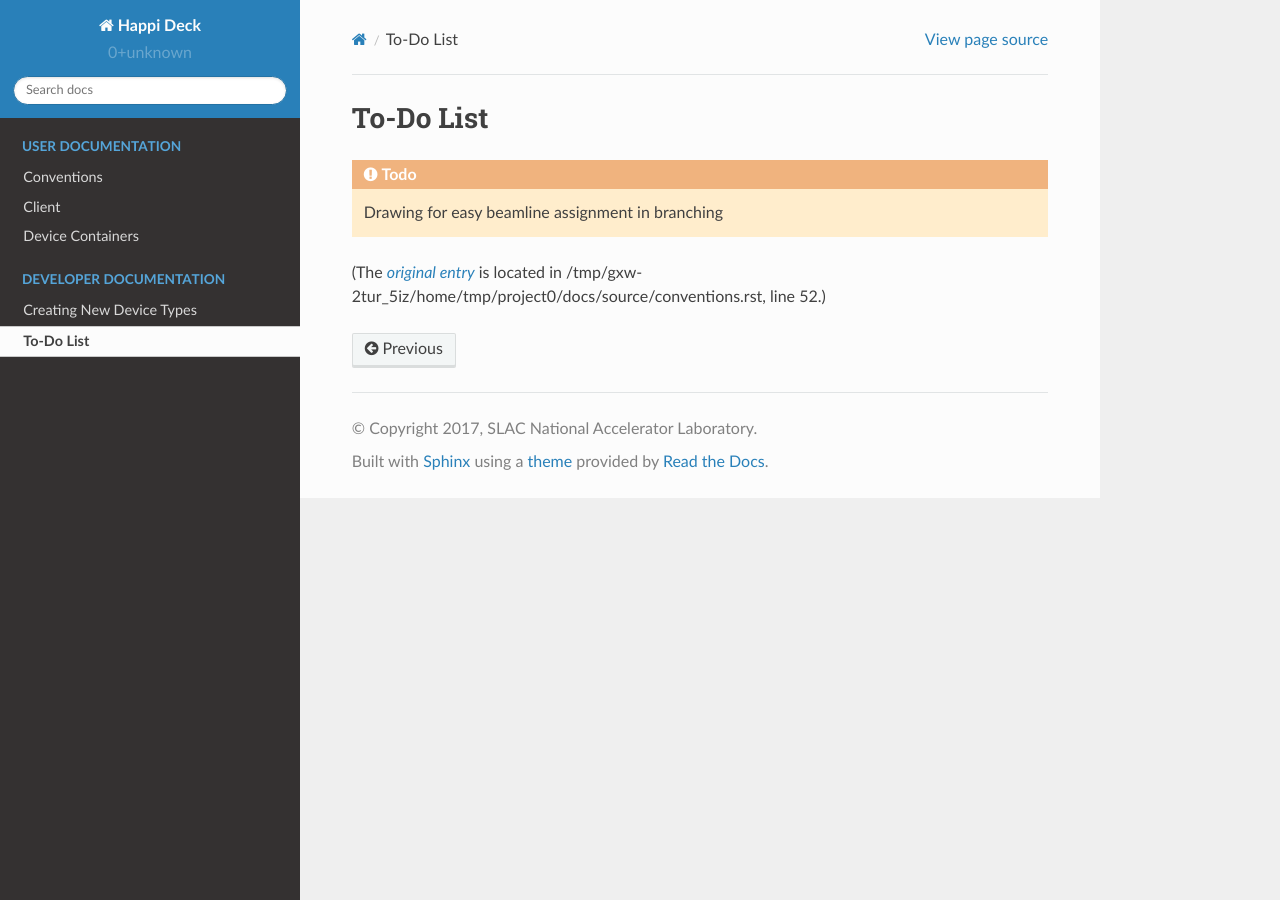
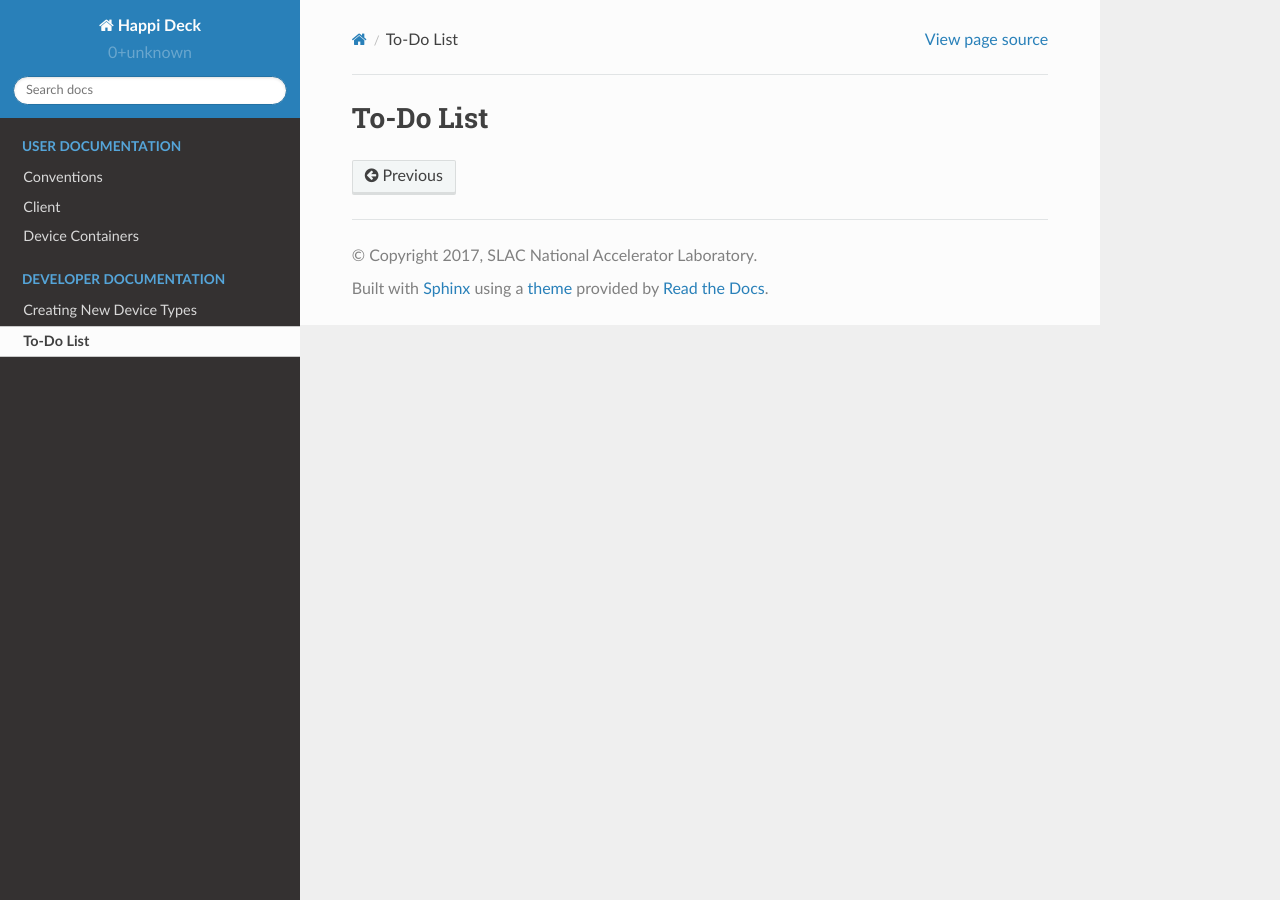
Before and after one commit to pcdshub/happi, a Sphinx documentation site: the page built from docs/source/todo.rst, in a window 1280 px wide. Built offline with Sphinx 7.4.7 and the Read the Docs theme 2.0.0, drawn with Linux system fonts in a browser that asks for light colours; part of the change alters nothing that is shown.

```diff
--- a/docs/source/conventions.rst
+++ b/docs/source/conventions.rst
@@ -49,10 +49,6 @@ following beamline names for the branching paths:
 Mirrors and other steering devices should be the last element of a beamline.
 Note that this naming scheme will necessarily have to change for lcls 2.
 
-.. todo::
-
-    Drawing for easy beamline assignment in branching
-
 z
 ++
 Position of the device on the z-axis in the lcls coordinates.
@@ -73,6 +69,50 @@ embedded_screen
 +++++++++++++++
 Path to an embeddable control screen for this device.
 
+macros
+++++++
+Most screens will require a set of macros to be provided at launch time. In
+order to prevent information being duplicated in this macro string and other
+EntryInfo, this can be given as a ``jinja2`` template. This may sound
+intimidating, but in practice it is very simple. Let us look at an example for
+a basic camera, who has a nice EDL screen that takes a ``CAM`` and
+an ``EVR`` macro substitution. Now every time we change the EVR trigger for
+this camera, we want to make sure we only need to change this in one place, so
+lets make a template that pulls the information from the Container itself. The
+below example creates a new container, adds a new macro templates then
+performs a quick test.
+
+The main thing to note is the use of keywords found within the repeated
+brackets. When this string is loaded as a ``Template``, we can easily
+substitute our EntryInfo in place of these brackets.
+
+.. ipython:: python
+
+    import happi
+
+    #Create a new container
+    class Camera(happi.Device):
+        evr = happi.EntryInfo('EVR Trigger for Camera')
+
+    #Instantiate
+    cam = Camera(alias='Opal', base='BASE:CAM:PV',
+                 beamline='TST', evr='EVR:TRIG:PV')
+
+    #Link our EDL screens
+    cam.main_screen = 'my_screens/camera.edl'
+
+    #Add our macros template
+    cam.macros = 'CAM={{base}}, EVR={{evr}}'
+
+    #Test rendering
+    from jinja2 import Environment
+
+    env = Environment().from_string(cam.macros)
+
+    env.render(base=cam.base, evr=cam.evr)
+
+A succinct script exists in the ``examples`` section of the module that
+substitutes and launches the associated EDM screen provided the device alias.
 
 system
 ++++++
```
